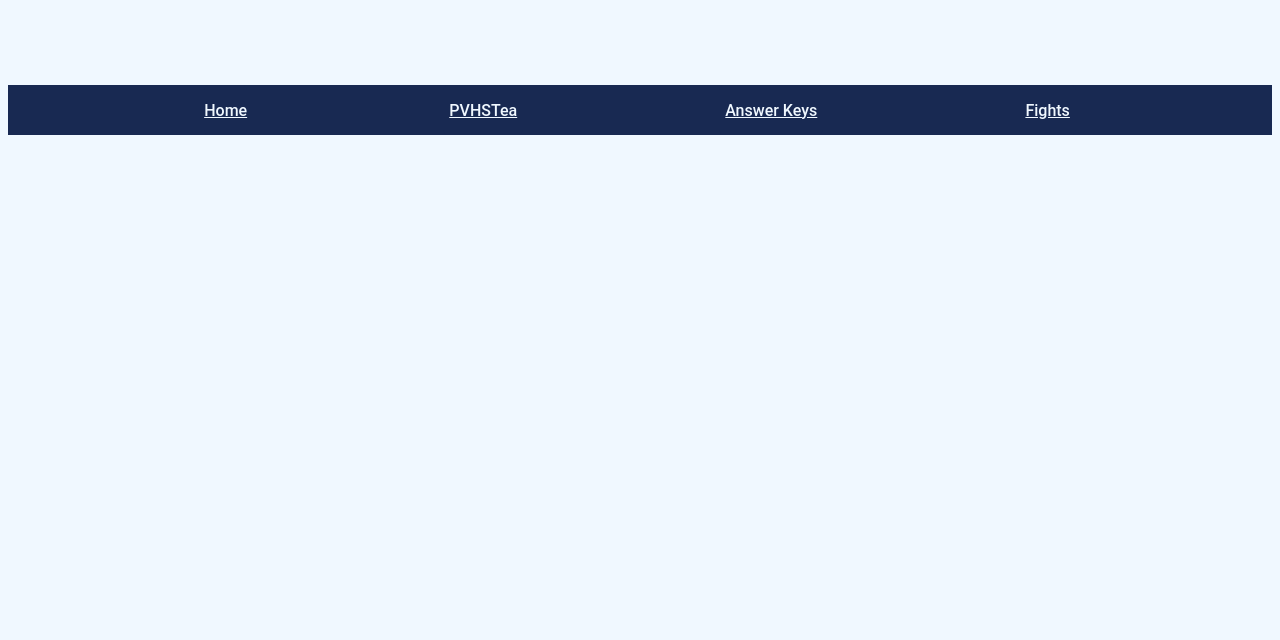
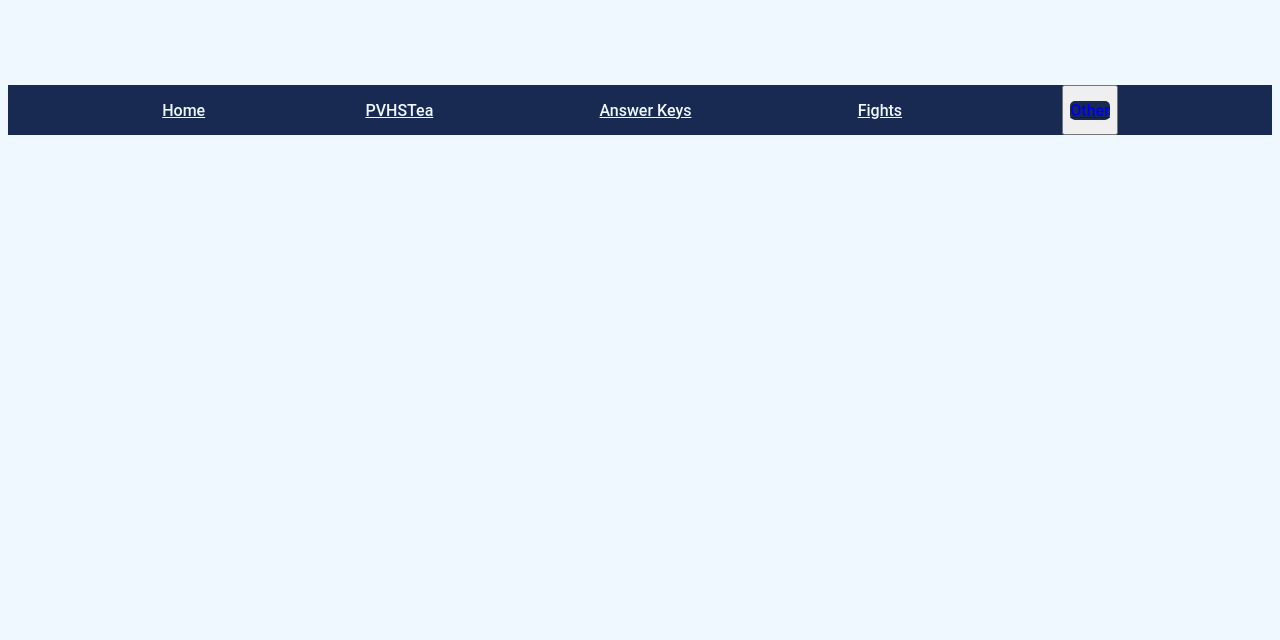
Before and after one commit to PVHSHub/PVHSHub, a plain HTML site: page index2.html in a window 1280 px wide. Shown: the part 160-800 px from the top of the page. Drawn offline with Linux system fonts and the light colour scheme.

Commit message:
Update index2.html

```diff
--- a/index2.html
+++ b/index2.html
@@ -10,6 +10,7 @@
 </head>
 
 <body>
+
 
   <header>
 
@@ -25,11 +26,11 @@
 
          <button class="Home_Button">
              <span class="button_text">
-                 <a href=index.html class="Home_Button">
+             <a href=index.html class="Home_Button">
                  Home
                  </a>
              </span>
-         </button>
+             </button>
 
         <button class="Button1">
             <span class="button_text">
@@ -60,6 +61,16 @@
            </span>
            </button>
 
+        <button class="Button4">
+            <span class="button_text">
+                <a href="index5.html" class="Button4">
+                    Other
+
+                </a>
+            </span>
+        </button>
+
+
 
     </div>
     </nav>
```
